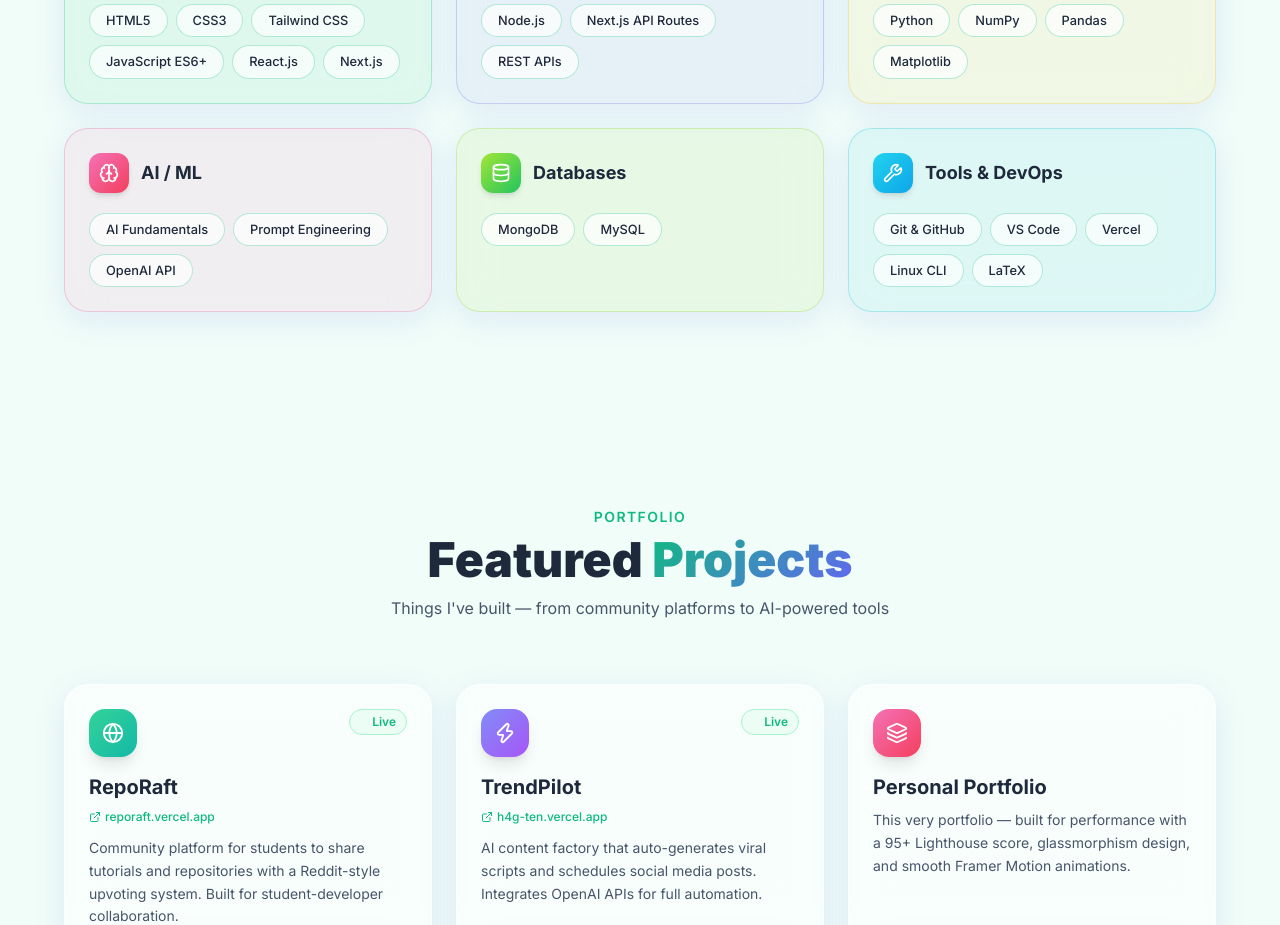
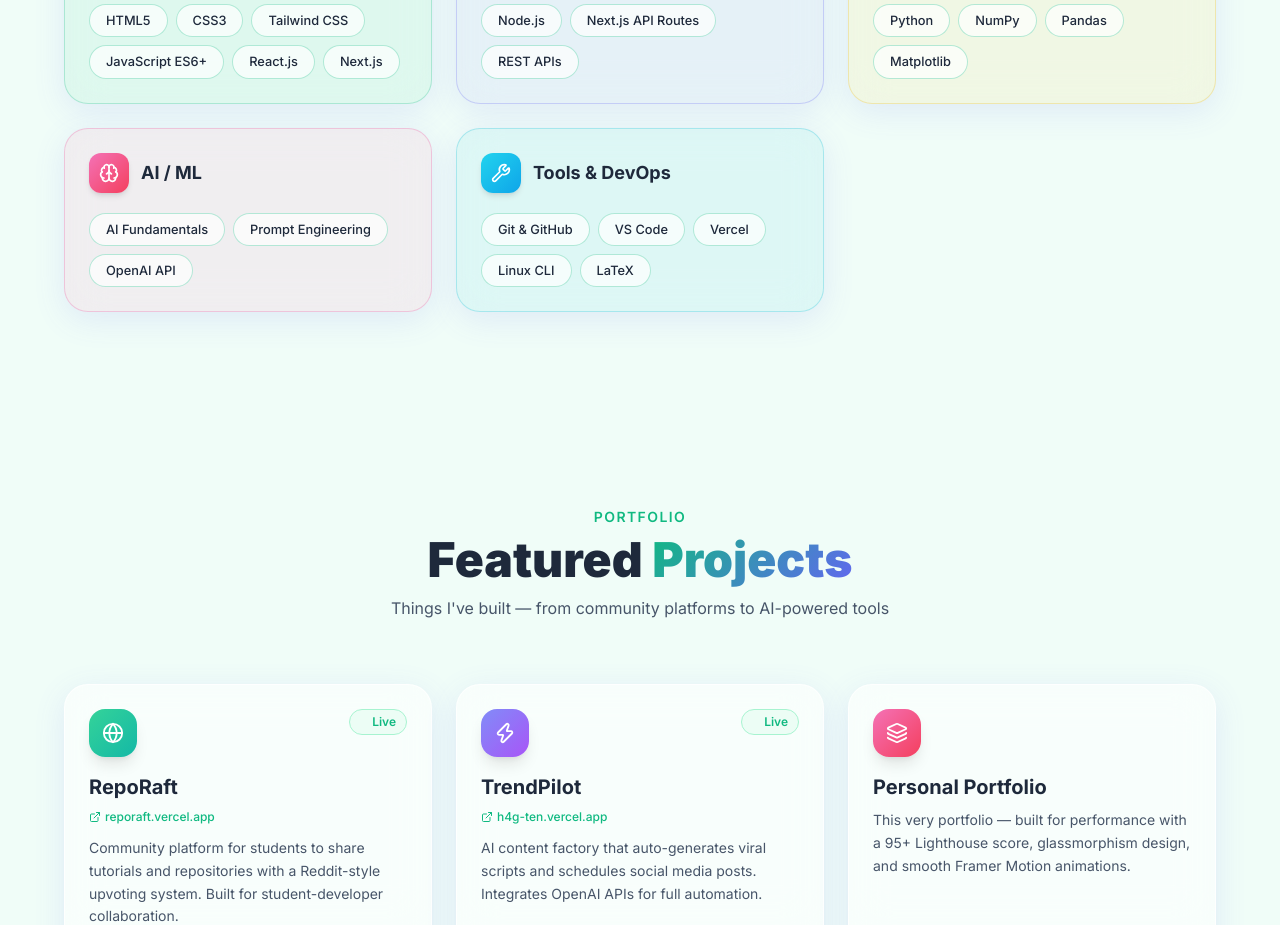
Before and after one commit to jainul210/portfolio, a Next.js app: page / in a window 1280 px wide. Shown: the part 1920-2845 px from the top of the page. Built offline with nearby package versions, Linux system fonts and the light colour scheme.

Commit message:
remove 'Databases' category from skills section

```diff
--- a/components/Skills.js
+++ b/components/Skills.js
@@ -2,7 +2,7 @@
 import { motion } from 'framer-motion';
 import { useInView } from 'framer-motion';
 import { useRef } from 'react';
-import { Globe, Server, Code, Brain, Wrench, Database } from 'lucide-react';
+import { Globe, Server, Code, Brain, Wrench } from 'lucide-react';
 
 const skillCategories = [
   {
@@ -38,14 +38,6 @@ const skillCategories = [
     skills: ['AI Fundamentals', 'Prompt Engineering', 'OpenAI API'],
   },
   {
-    title: 'Databases',
-    icon: Database,
-    color: 'from-lime-400 to-green-500',
-    bg: 'rgba(132,204,22,0.08)',
-    border: 'rgba(132,204,22,0.25)',
-    skills: ['MongoDB', 'MySQL'],
-  },
-  {
     title: 'Tools & DevOps',
     icon: Wrench,
     color: 'from-cyan-400 to-sky-500',
@@ -53,6 +45,7 @@ const skillCategories = [
     border: 'rgba(6,182,212,0.25)',
     skills: ['Git & GitHub', 'VS Code', 'Vercel', 'Linux CLI', 'LaTeX'],
   },
+
 ];
 
 function FadeIn({ children, delay = 0 }) {
```
